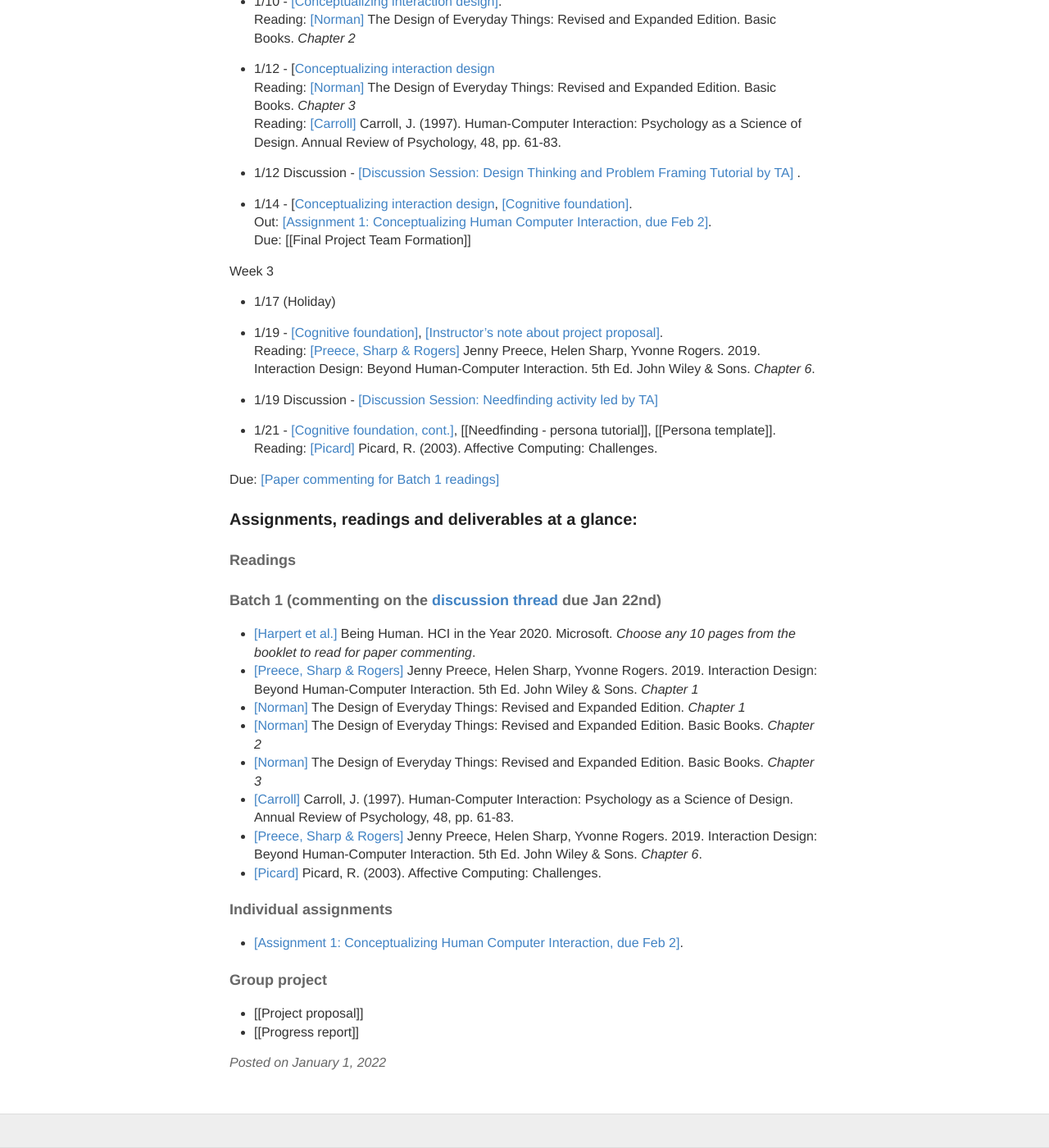
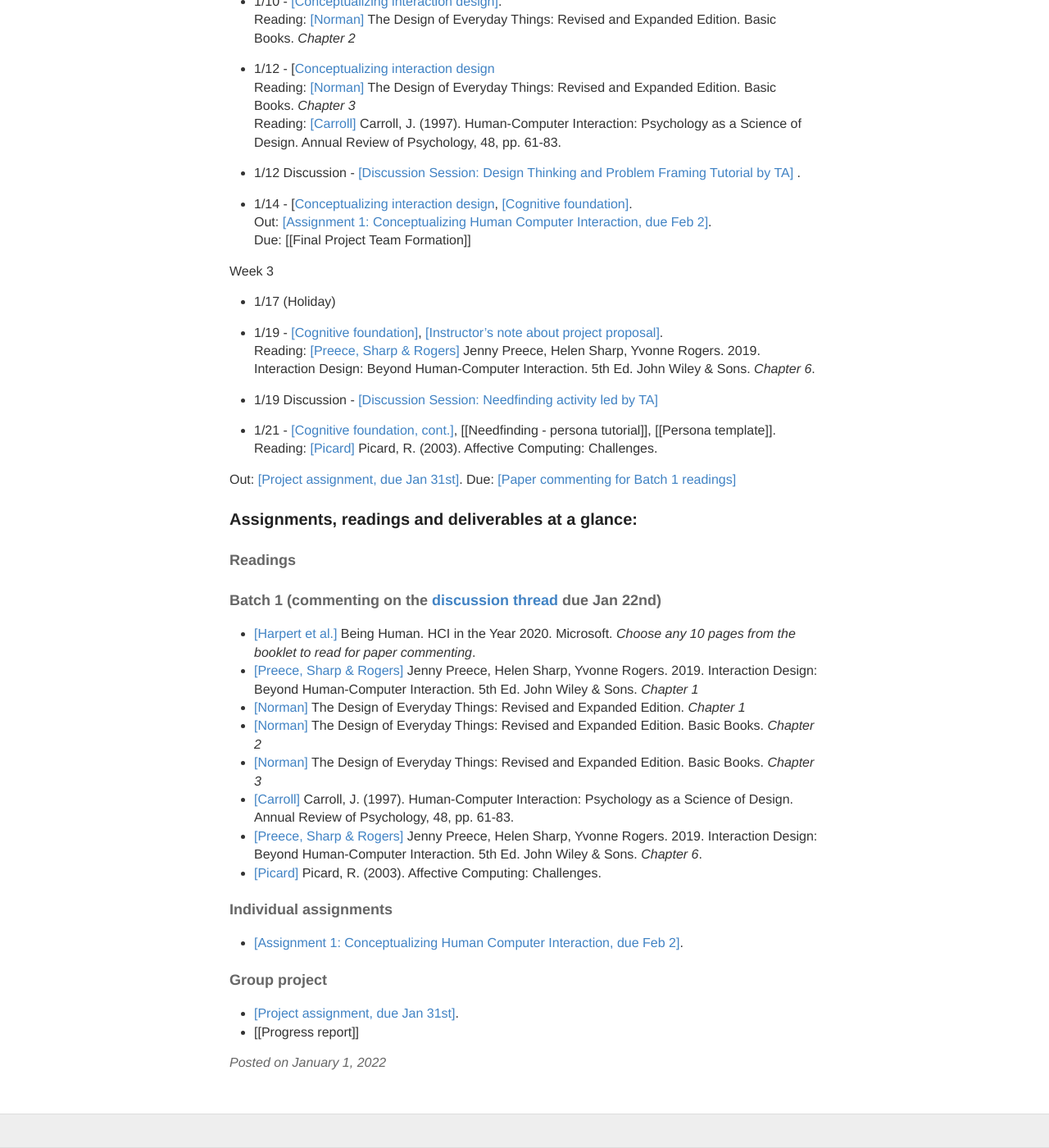
Before and after one commit to hciwang/hciwang.github.io, a Jekyll site: the page built from _posts/2022-1-1-lectures.md, in a window 1280 px wide and 1400 px high, scrolled down 774 px. Shown: the whole window at 82% size. Built offline with Jekyll 4.4.1, drawn with Linux system fonts in a browser that asks for light colours.

Commit message:
Update 2022-1-1-lectures.md

```diff
--- a/_posts/2022-1-1-lectures.md
+++ b/_posts/2022-1-1-lectures.md
@@ -47,6 +47,7 @@
 - 1/21 -  [[Cognitive foundation, cont.]](https://canvas.ucdavis.edu/courses/633616/files/folder/Lecture%20slides?preview=15344336), [[Needfinding - persona tutorial]], [[Persona template]].
 Reading: [[Picard]](https://affect.media.mit.edu/pdfs/03.picard.pdf) Picard, R. (2003). Affective Computing: Challenges.
 
+Out: [[Project assignment, due Jan 31st]](https://canvas.ucdavis.edu/courses/633616/assignments/820408).
 Due: [[Paper commenting for Batch 1 readings]](https://canvas.ucdavis.edu/courses/633616/discussion_topics/854174)
 
 
@@ -72,5 +73,5 @@
 
 
 #### Group project
-- [[Project proposal]]
+- [[Project assignment, due Jan 31st]](https://canvas.ucdavis.edu/courses/633616/assignments/820408).
 - [[Progress report]]
```
